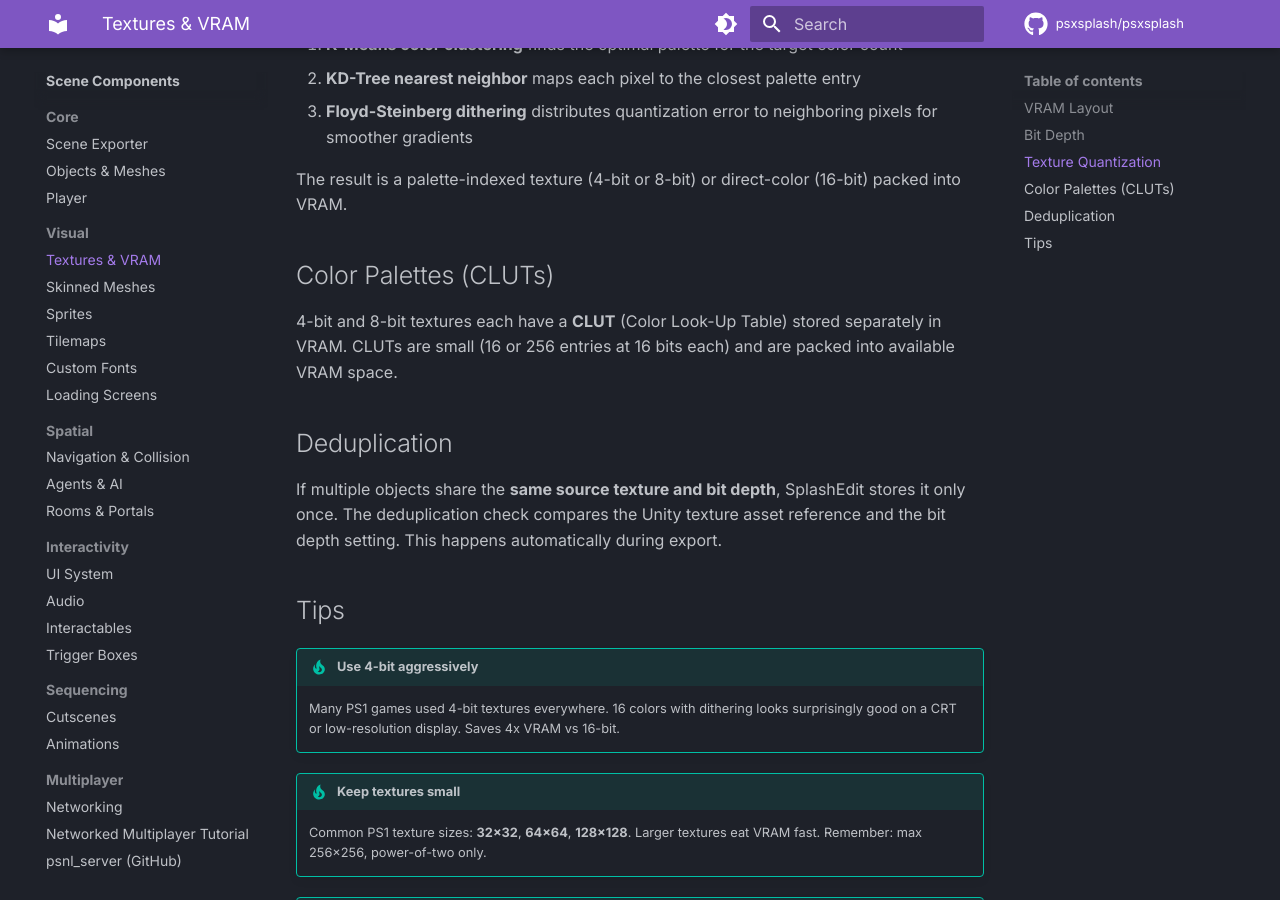
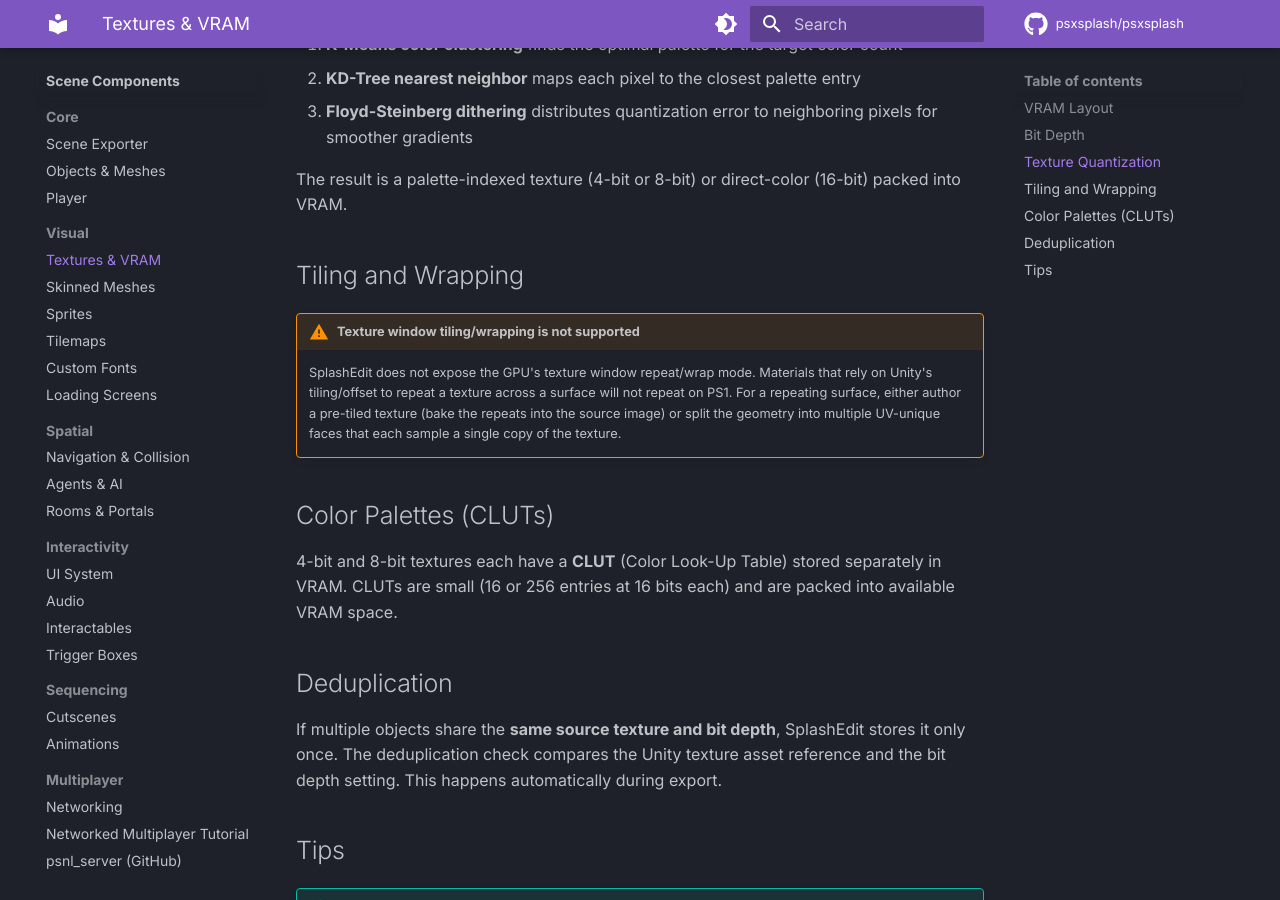
Before and after one commit to psxsplash/docs, an MkDocs documentation site: the page built from docs/components/textures.md, in a window 1280 px wide and 900 px high, scrolled down 1580 px. Built offline with MkDocs 1.6.1 and Material for MkDocs 9.7.7, drawn with Linux system fonts in a browser that asks for light colours; comment, search, counter and statistics services are not loaded; the version menu is left out.

Commit message:
Note texture tiling limitation, font size baking, and path spaces
Texture window tiling/wrapping isn't supported, so repeating surfaces
need pre-tiled textures or split geometry. A PSXFontAsset's font size
is baked at generation time and independent of any Unity Text
component's size. Add a troubleshooting note to avoid spaces in the
project path.

```diff
--- a/docs/components/textures.md
+++ b/docs/components/textures.md
@@ -55,6 +55,16 @@ SplashEdit automatically quantizes your Unity textures to PS1-compatible formats
 
 The result is a palette-indexed texture (4-bit or 8-bit) or direct-color (16-bit) packed into VRAM.
 
+## Tiling and Wrapping
+
+!!! warning "Texture window tiling/wrapping is not supported"
+    SplashEdit does not expose the GPU's texture window repeat/wrap mode.
+    Materials that rely on Unity's tiling/offset to repeat a texture across a
+    surface will not repeat on PS1. For a repeating surface, either author a
+    pre-tiled texture (bake the repeats into the source image) or split the
+    geometry into multiple UV-unique faces that each sample a single copy of
+    the texture.
+
 ## Color Palettes (CLUTs)
 
 4-bit and 8-bit textures each have a **CLUT** (Color Look-Up Table) stored separately in VRAM. CLUTs are small (16 or 256 entries at 16 bits each) and are packed into available VRAM space.
```
Also changed, not shown: docs/components/fonts.md (+8 -0 lines), docs/getting-started/installation.md (+5 -0 lines).
